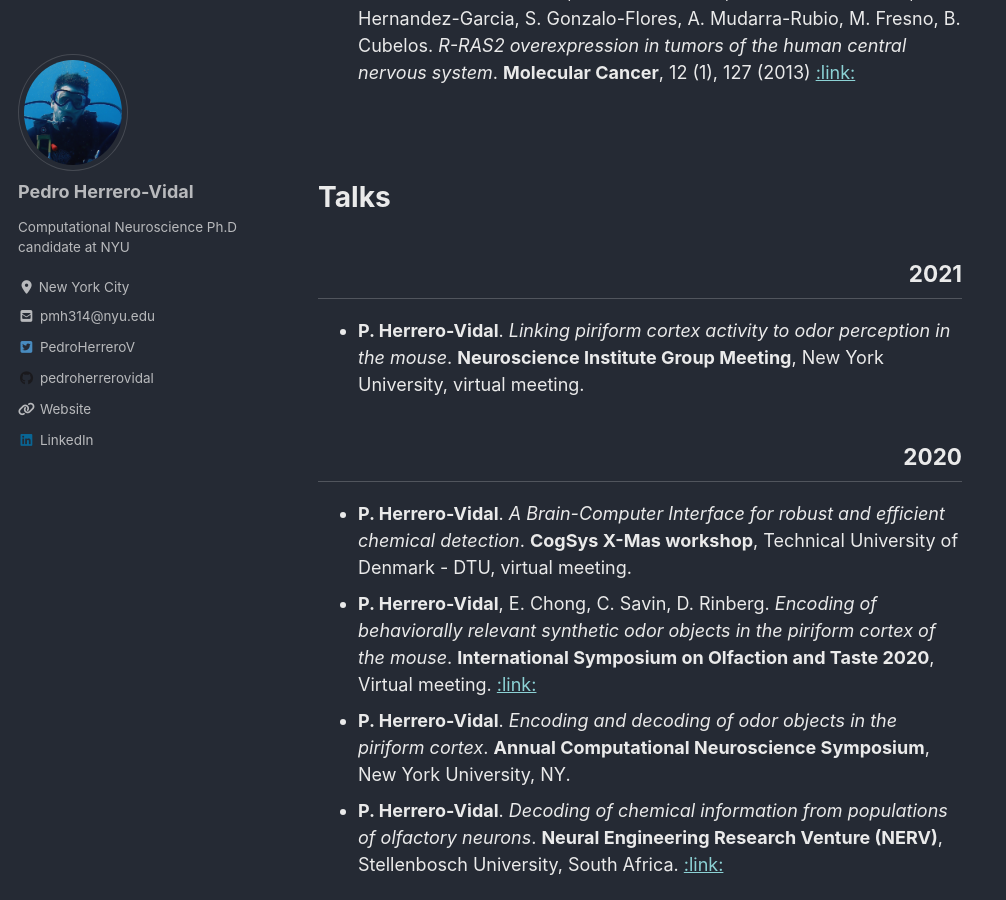
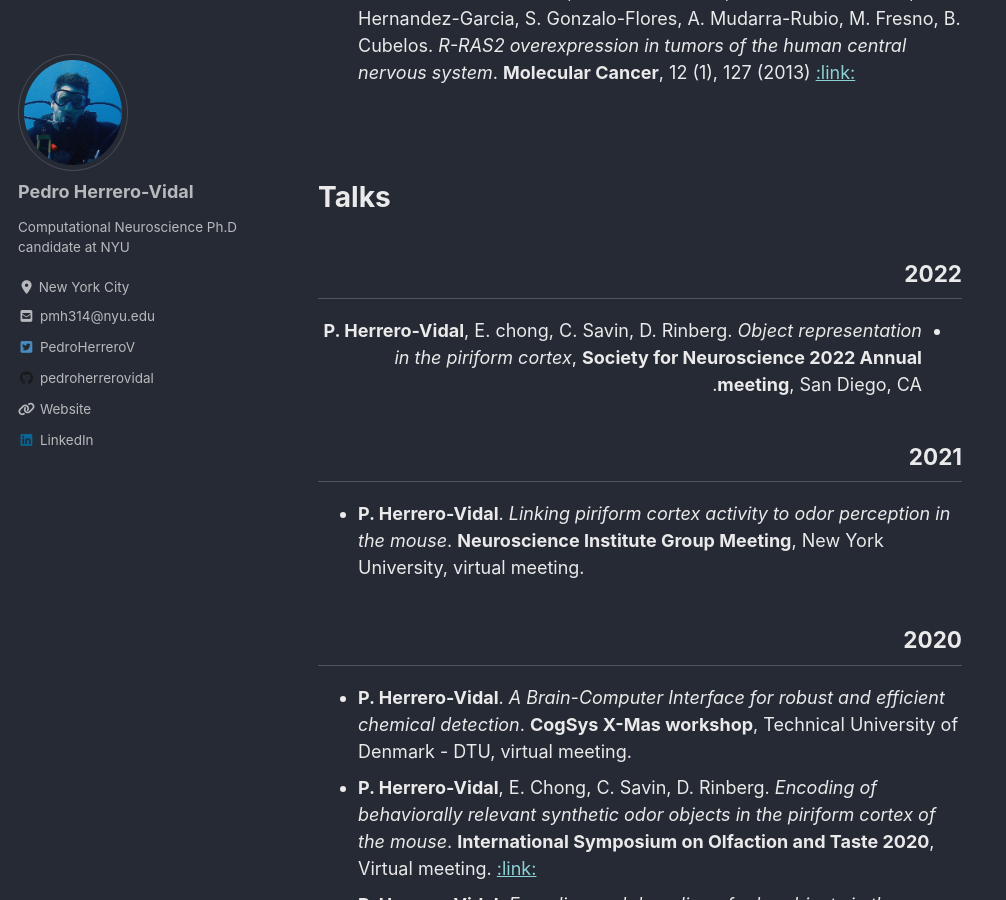
Before and after one commit to pedroherrerovidal/pedroherrerovidal.github.io, a Jekyll site: the page built from _pages/publications.md, in a window 1280 px wide and 900 px high, scrolled down 1324 px. Shown: the whole window, without its empty margins (0-1006 px from the left). Built offline with Jekyll 4.4.1, drawn with Linux system fonts in a browser that asks for light colours; cached includes are drawn as plain includes; nearby versions of some CDN libraries.

Commit message:
Update publications

```diff
--- a/_pages/publications.md
+++ b/_pages/publications.md
@@ -34,6 +34,10 @@ Processing Systems** (**NeurIPS 2021**, spotlight <3% acceptance) [ :link: ](htt
 <br />
 <br />
 # **Talks**
+<div dir=rtl markdown=1>
+## 2022
+- **P. Herrero-Vidal**, E. chong, C. Savin, D. Rinberg. *Object representation in the piriform cortex*, **Society for Neuroscience 2022 Annual meeting**, San Diego, CA. <br />
+
 <div dir=rtl markdown=1>
 ## 2021
 <div dir=ltr markdown=1>
```
